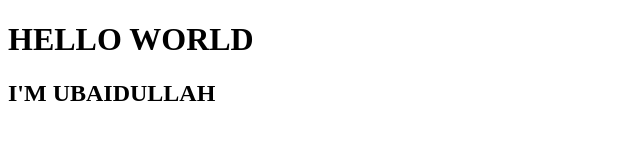
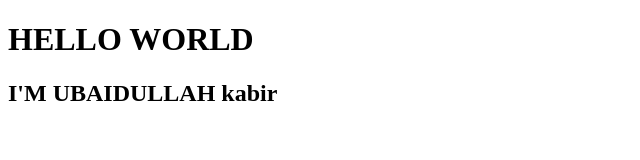
Before and after one commit to code-monarch-ctrl/Hello-world, a plain HTML site: page index.html in a window 1280 px wide. Shown: the whole page, without its empty margins (0-640 px from the left). Drawn offline with Linux system fonts and the light colour scheme.

Commit message:
added kabir

```diff
--- a/index.html
+++ b/index.html
@@ -5,6 +5,6 @@
 <body>
 
     <h1>HELLO WORLD</h1>
-    <h2><b>I'M UBAIDULLAH</b></h2>
+    <h2><b>I'M UBAIDULLAH kabir</b></h2>
 </body>
 </html>
```
